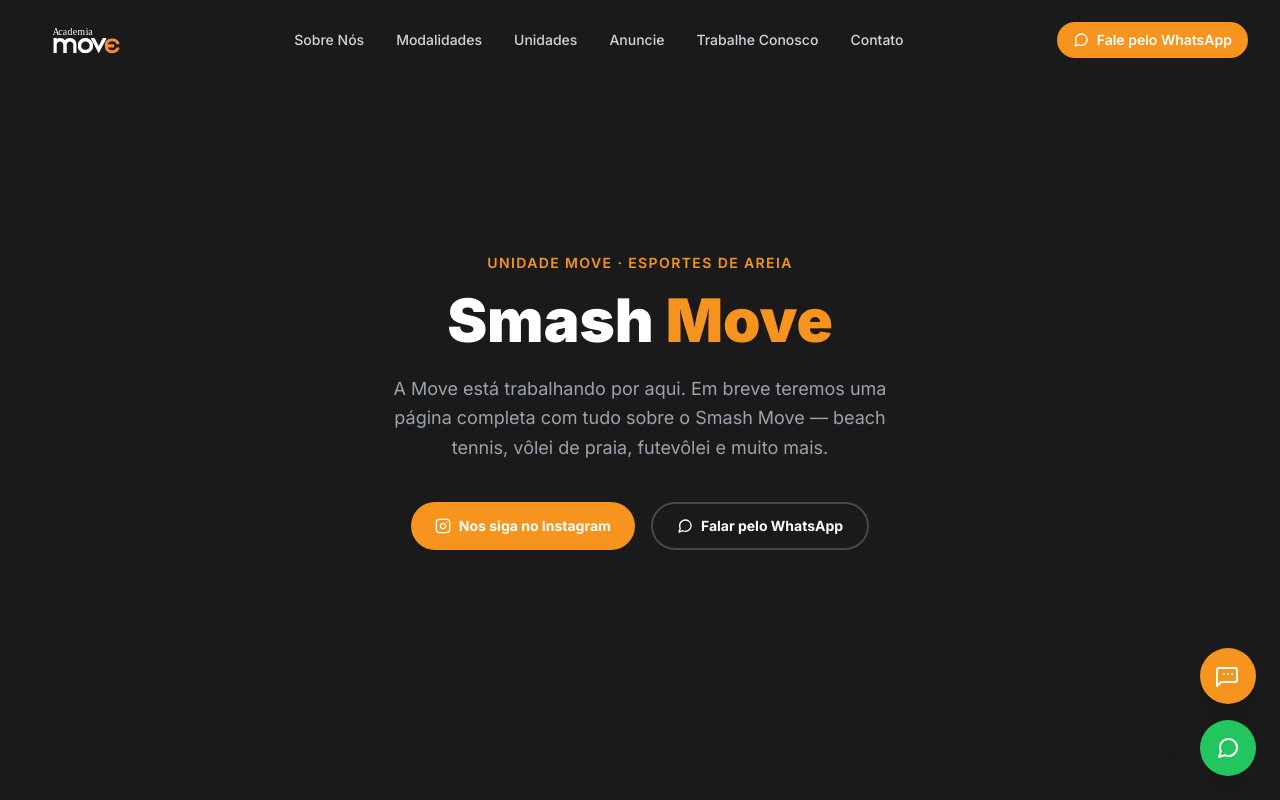
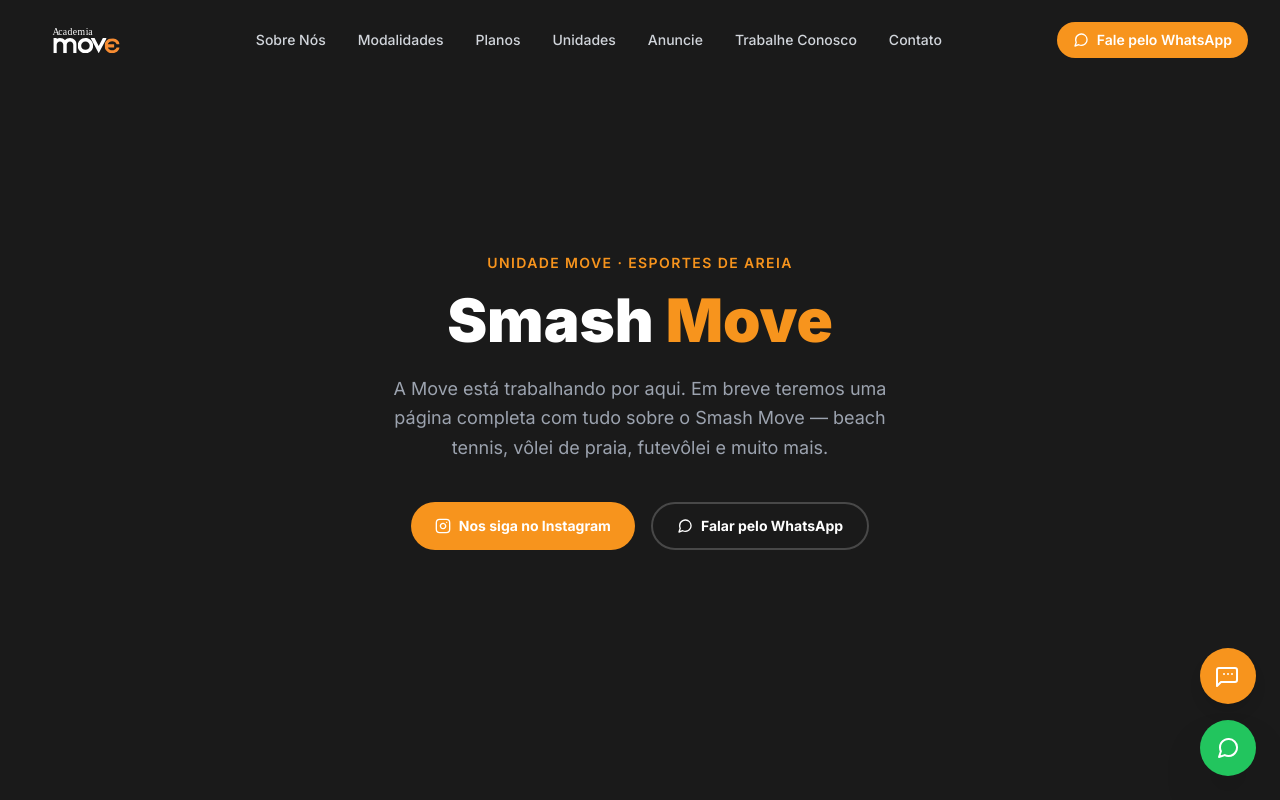
Before and after one commit to DelgasTech/move, a Next.js app: page /smash in a window 1280 px wide. Shown: the top 800 px of the page. Built offline with nearby package versions, Linux system fonts and the light colour scheme.

Commit message:
feat(ui): restore Planos and partners section to homepage

```diff
--- a/app/page.tsx
+++ b/app/page.tsx
@@ -3,8 +3,9 @@
 import Hero from "@/components/sections/Hero";
 import QuemSomos from "@/components/sections/QuemSomos";
 import Modalidades from "@/components/sections/Modalidades";
+import Diferenciais from "@/components/sections/Diferenciais";
+import Planos from "@/components/sections/Planos";
 import Servicos from "@/components/sections/Servicos";
-import Diferenciais from "@/components/sections/Diferenciais";
 import CtaFinal from "@/components/sections/CtaFinal";
 import WhatsAppButton from "@/components/WhatsAppButton";
 
@@ -17,6 +18,7 @@
         <QuemSomos />
         <Modalidades />
         <Diferenciais />
+        <Planos />
         <Servicos />
         <CtaFinal />
       </main>
--- a/components/layout/Header.tsx
+++ b/components/layout/Header.tsx
@@ -8,6 +8,7 @@
 const navLinks = [
   { label: "Sobre Nós", href: "/#quem-somos" },
   { label: "Modalidades", href: "/#modalidades" },
+  { label: "Planos", href: "/#planos" },
   { label: "Unidades", href: "/unidades" },
   { label: "Anuncie", href: "/anuncie" },
   { label: "Trabalhe Conosco", href: "/trabalhe-conosco" },
```
